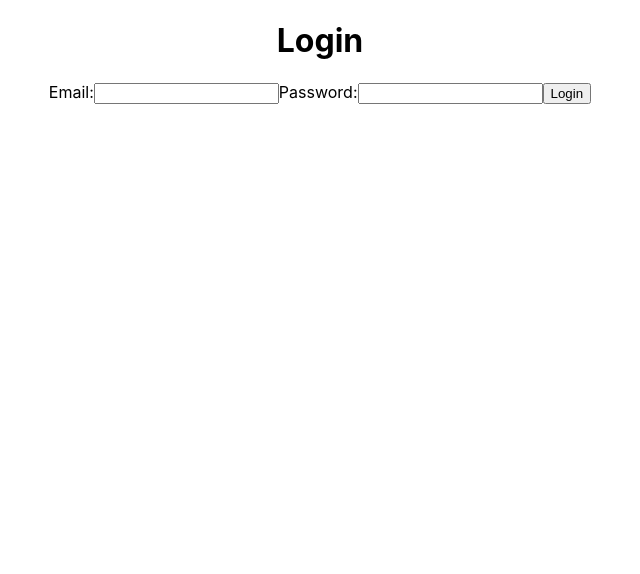
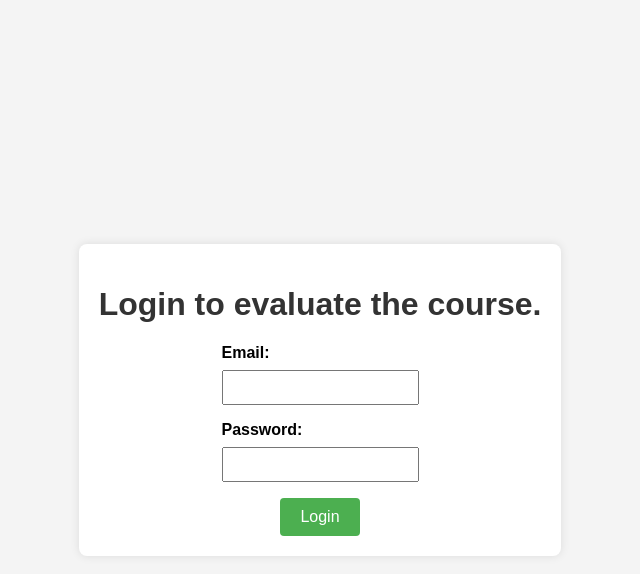
Before and after one commit to bastyle/react-simple-app, a React (Create React App) app: page / in a window 1280 px wide. Shown: the top 574 px of the page, without its empty margins (320-960 px from the left). Built offline with nearby package versions, Linux system fonts and the light colour scheme.

Commit message:
added css styles

```diff
--- a/src/App.css
+++ b/src/App.css
@@ -1,38 +1,89 @@
+/* App.css */
+body {
+  font-family: 'Arial', sans-serif;
+  background-color: #f4f4f4;
+  margin: 0;
+  padding: 0;
+  display: flex;
+  justify-content: center;
+  align-items: center;
+  height: 100vh;
+}
+
 .App {
   text-align: center;
+  background-color: #fff;
+  border-radius: 8px;
+  padding: 20px;
+  box-shadow: 0 0 10px rgba(0, 0, 0, 0.1);
 }
 
-.App-logo {
-  height: 40vmin;
-  pointer-events: none;
+h1, h2 {
+  color: #333;
 }
 
-@media (prefers-reduced-motion: no-preference) {
-  .App-logo {
-    animation: App-logo-spin infinite 20s linear;
-  }
-}
-
-.App-header {
-  background-color: #282c34;
-  min-height: 100vh;
+form {
   display: flex;
   flex-direction: column;
   align-items: center;
-  justify-content: center;
-  font-size: calc(10px + 2vmin);
-  color: white;
 }
 
-.App-link {
-  color: #61dafb;
+label {
+  display: flex;
+  flex-direction: column;
+  align-items: flex-start;
+  margin-bottom: 8px;
+  font-weight: bold;
+  text-align: left;
 }
 
-@keyframes App-logo-spin {
-  from {
-    transform: rotate(0deg);
-  }
-  to {
-    transform: rotate(360deg);
-  }
+input, textarea {
+  width: 100%;
+  padding: 8px;
+  margin: 8px 0;
+  box-sizing: border-box;
 }
+
+button {
+  background-color: #4caf50;
+  color: #fff;
+  border: none;
+  padding: 10px 20px;
+  text-align: center;
+  text-decoration: none;
+  display: inline-block;
+  font-size: 16px;
+  cursor: pointer;
+  border-radius: 4px;
+  transition: background-color 0.3s ease;
+}
+
+button:hover {
+  background-color: #45a049;
+}
+
+/* LoginForm.css */
+.LoginForm {
+  background-color: #f9f9f9;
+  padding: 20px;
+  border-radius: 8px;
+  box-shadow: 0 0 10px rgba(0, 0, 0, 0.1);
+  margin-bottom: 20px;
+}
+
+/* CommentsForm.css */
+.CommentsForm {
+  background-color: #f9f9f9;
+  padding: 20px;
+  border-radius: 8px;
+  box-shadow: 0 0 10px rgba(0, 0, 0, 0.1);
+}
+
+/* ThankYouForm.css */
+.ThankYouForm {
+  background-color: #4caf50;
+  color: #fff;
+  padding: 20px;
+  border-radius: 8px;
+  box-shadow: 0 0 10px rgba(0, 0, 0, 0.1);
+}
--- a/src/components/forms/LoginForm.js
+++ b/src/components/forms/LoginForm.js
@@ -1,5 +1,6 @@
 // components/LoginForm.js
 import React, { useState } from 'react';
+
 
 const LoginForm = ({ onLogin }) => {
   const [email, setEmail] = useState('');
@@ -11,7 +12,7 @@ const LoginForm = ({ onLogin }) => {
 
   return (
     <>
-      <h1>Login</h1>
+      <h1>Login to evaluate the course.</h1>
       <form>
         <label>
           Email:
```
